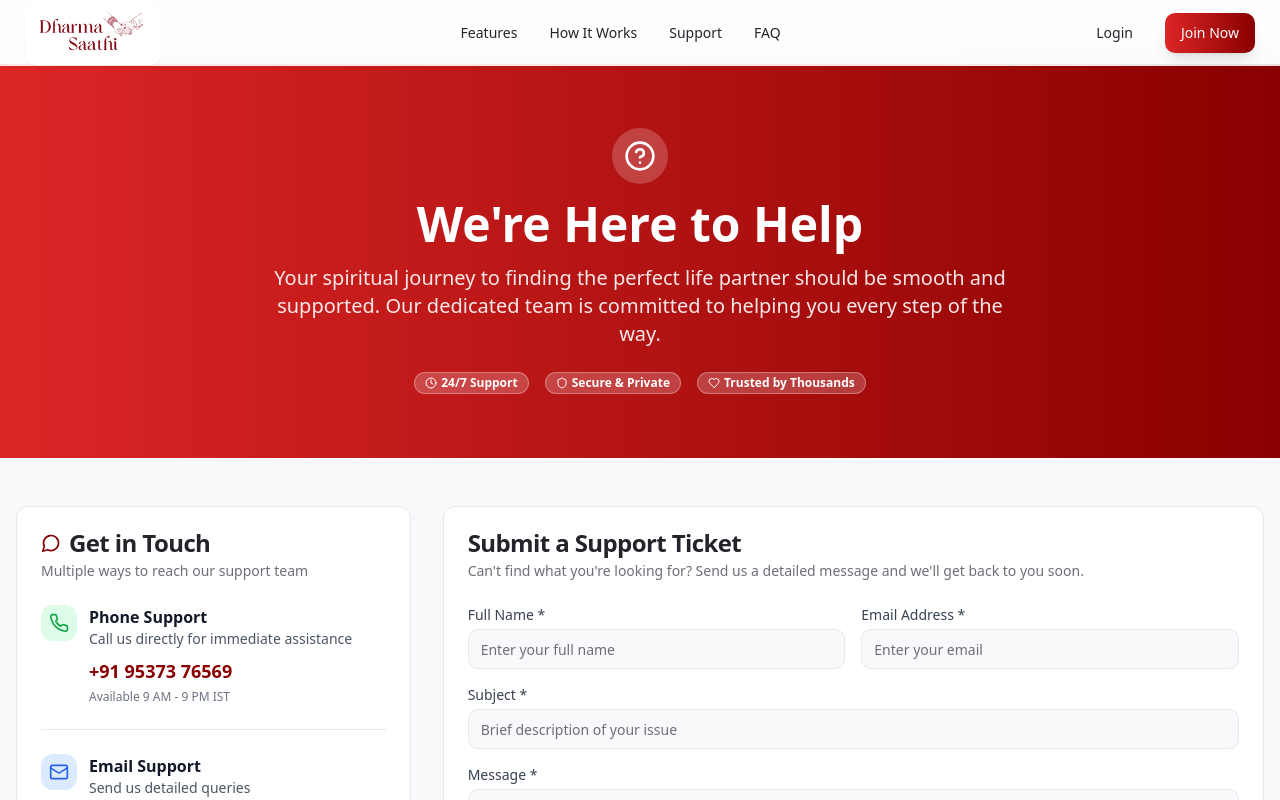
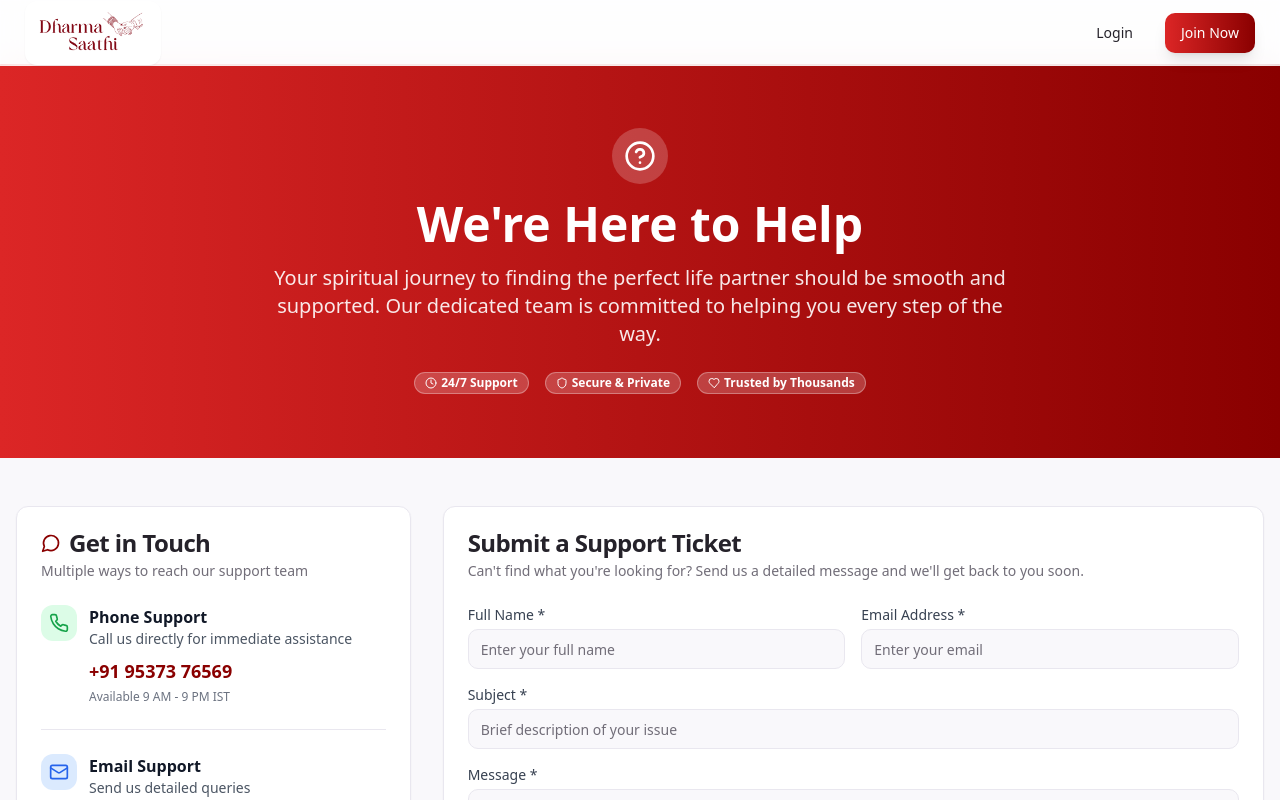
Before and after one commit to harman8055v/dharmasaathi_UI, a Next.js app: page /support in a window 1280 px wide. Shown: the top 800 px of the page. Built offline with nearby package versions, Linux system fonts and the light colour scheme; a web font is replaced by a local one; what @supabase/auth-helpers-nextjs would draw is missing.

Commit message:
feat: conditionally hide main nav links on support page
Hide "Features", "How It Works", "Support", "FAQ" on /support, keep "Login" and "Join Now" visible.

#VERCEL_SKIP

Co-authored-by: null <215407586+harman8055v@users.noreply.github.com>

```diff
--- a/components/header.tsx
+++ b/components/header.tsx
@@ -5,13 +5,15 @@ import { Button } from "@/components/ui/button"
 import { Menu, X } from "lucide-react"
 import Image from "next/image"
 import AuthDialog from "./auth-dialog"
-import { useRouter } from "next/navigation"
+import { useRouter, usePathname } from "next/navigation" // Import usePathname
 
 export default function Header() {
   const [isMenuOpen, setIsMenuOpen] = useState(false)
   const [isAuthOpen, setIsAuthOpen] = useState(false)
   const [authMode, setAuthMode] = useState<"signup" | "login">("login")
   const router = useRouter()
+  const pathname = usePathname() // Get current pathname
+  const isSupportPage = pathname === "/support" // Check if it's the support page
 
   const scrollToSection = (sectionId: string) => {
     const element = document.getElementById(sectionId)
@@ -42,6 +44,7 @@ export default function Header() {
             </div>
 
             {/* Desktop Navigation */}
+            {!isSupportPage && ( // Conditionally render navigation links
               <nav className="hidden md:flex items-center space-x-8">
                 <button
                   onClick={() => scrollToSection("features")}
@@ -68,6 +71,7 @@ export default function Header() {
                   FAQ
                 </button>
               </nav>
+            )}
 
             <div className="hidden md:flex items-center space-x-4">
               <Button
@@ -100,6 +104,8 @@ export default function Header() {
           {isMenuOpen && (
             <div className="md:hidden py-4 border-t bg-white/95 backdrop-blur-sm rounded-b-lg">
               <nav className="flex flex-col space-y-4">
+                {!isSupportPage && ( // Conditionally render navigation links for mobile
+                  <>
                     <button
                       onClick={() => scrollToSection("features")}
                       className="text-sm font-medium hover:text-primary transition-colors text-left px-2 py-1 rounded hover:bg-brand-50"
@@ -124,7 +130,9 @@ export default function Header() {
                     >
                       FAQ
                     </button>
-                <div className="flex flex-col space-y-2 pt-4 border-t">
+                  </>
+                )}
+                <div className={`flex flex-col space-y-2 pt-4 ${!isSupportPage ? "border-t" : ""}`}>
                   <Button
                     variant="ghost"
                     onClick={() => openAuth("login")}
```
Lines whose indentation alone changed are shown as unchanged.
